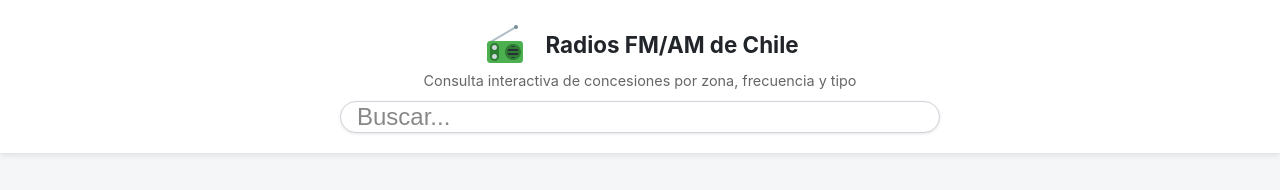
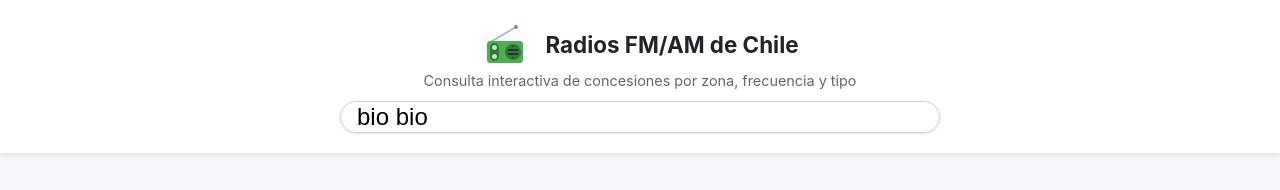
Before and after one commit to palminiocl/radios.palminio.cl, a website: page public/index.html in a window 1280 px wide. Shown: the top 190 px of the page. Drawn offline with nearby package versions, Linux system fonts and the light colour scheme; no server answers.

Commit message:
feat(search): set default search input value and trigger input event

```diff
--- a/public/index.html
+++ b/public/index.html
@@ -154,6 +154,9 @@
             document.getElementById('modal').style.display = 'none';
             document.getElementById('overlay').style.display = 'none';
         }
+
+        document.getElementById('searchInput').value = 'bio bio';
+        document.getElementById('searchInput').dispatchEvent(new Event('input'));
     </script>
 
 
```
